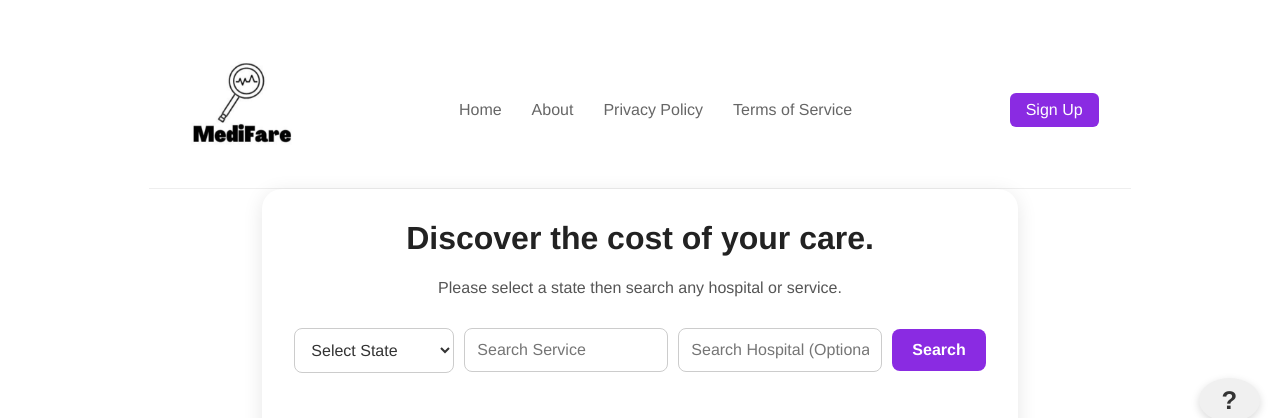
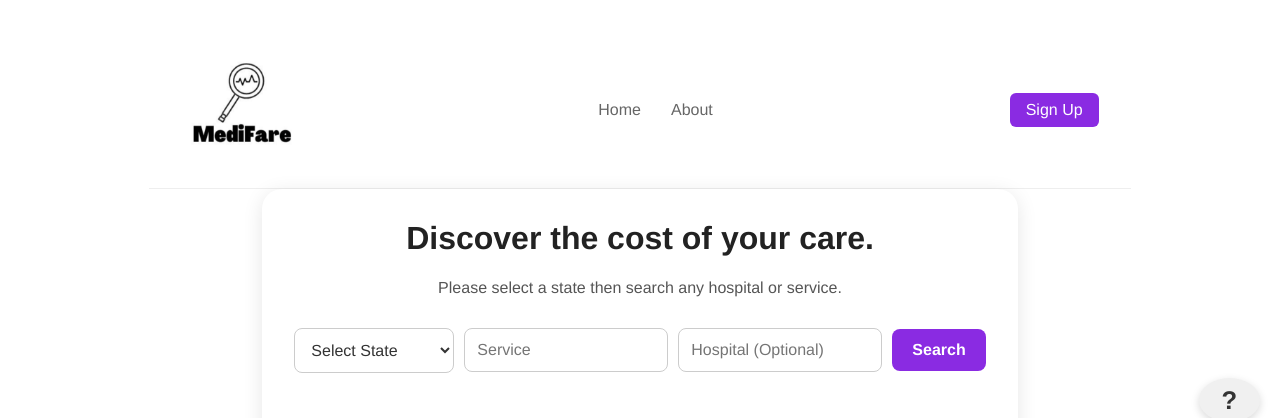
Before and after one commit to justinpark906/medifare_state, a React (Vite) app in the folder client/: page / in a window 1280 px wide. Shown: the top 418 px of the page. Built offline with nearby package versions, Linux system fonts and the light colour scheme.

Commit message:
slight changes 17th

```diff
--- a/client/index.html
+++ b/client/index.html
@@ -2,7 +2,7 @@
 <html lang="en">
   <head>
     <meta charset="UTF-8" />
-    <link rel="icon" type="image/png" href="/logo.png" />
+    <link rel="icon" type="image/png" href="/logo_tab.png" />
     <meta name="viewport" content="width=device-width, initial-scale=1.0">
     <title>MediFare</title>
   </head>
--- a/client/src/components/Header.jsx
+++ b/client/src/components/Header.jsx
@@ -15,8 +15,6 @@
       <nav>
         <Link to="/">Home</Link>
         <Link to="/about">About</Link>
-        <Link to="/privacy">Privacy Policy</Link>
-        <Link to="/terms">Terms of Service</Link>
       </nav>
       <div className="auth-buttons">
           {/* Log In removed */}
--- a/client/src/pages/Search.jsx
+++ b/client/src/pages/Search.jsx
@@ -158,14 +158,14 @@
 
           <input
             type="text"
-            placeholder="Search Service"
+            placeholder="Service"
             value={serviceInput}
             onChange={(e) => setServiceInput(e.target.value)}
           />
 
           <input
             type="text"
-            placeholder="Search Hospital (Optional)"
+            placeholder="Hospital (Optional)"
             value={hospitalInput}
             onChange={(e) => setHospitalInput(e.target.value)}
           />
```
Also changed, not shown: client/public/logo_tab.png (added).
